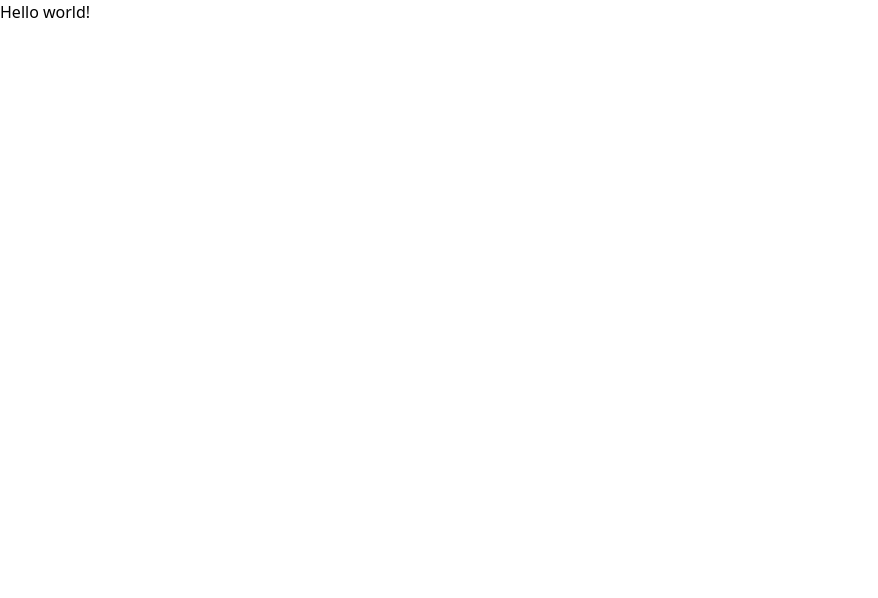
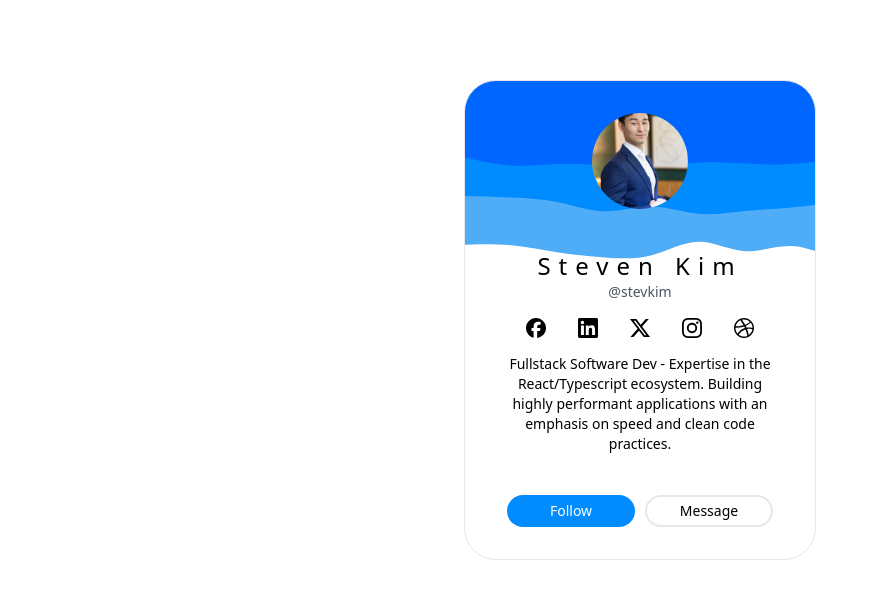
Before and after one commit to stevkim/100_Days_of_Frontend, a React (Vite) app: page / in a window 1280 px wide. Shown: the top 598 px of the page, without its empty margins (0-878 px from the left). Built offline with nearby package versions, Linux system fonts and the light colour scheme.

Commit message:
Day 1: 100 Days of Frontend challenge Profile card

```diff
--- a/package.json
+++ b/package.json
@@ -8,6 +8,7 @@
     "build": "tsc -b && vite build"
   },
   "dependencies": {
+    "lucide-react": "^0.397.0",
     "react": "^18.3.1",
     "react-dom": "^18.3.1"
   },
--- a/src/App.tsx
+++ b/src/App.tsx
@@ -1,9 +1,13 @@
+import ProfileCard from "./components/ProfileCard/ProfileCard";
+
 function App() {
-	return (
-		<>
-			<div>Hello world!</div>
-		</>
-	);
+  return (
+    <>
+      <section className="flex items-center justify-center p-20">
+        <ProfileCard />
+      </section>
+    </>
+  );
 }
 
 export default App;
--- /dev/null
+++ b/src/components/ProfileCard/ButtonWrapper.tsx
@@ -0,0 +1,13 @@
+import FollowBtn from "./Buttons/FollowBtn";
+import MessageBtn from "./Buttons/MessageBtn";
+
+const ButtonWrapper = () => {
+  return (
+    <div className="mt-auto flex w-full flex-row justify-evenly">
+      <FollowBtn />
+      <MessageBtn />
+    </div>
+  );
+};
+
+export default ButtonWrapper;
--- /dev/null
+++ b/src/components/ProfileCard/Buttons/FollowBtn.tsx
@@ -0,0 +1,11 @@
+const FollowBtn = () => {
+  return (
+    <button
+      className={`w-[8rem] rounded-full bg-[#008CFF] py-1 text-sm text-white hover:bg-[#0066FF]`}
+    >
+      Follow
+    </button>
+  );
+};
+
+export default FollowBtn;
--- /dev/null
+++ b/src/components/ProfileCard/Buttons/MessageBtn.tsx
@@ -0,0 +1,11 @@
+const MessageBtn = () => {
+  return (
+    <button
+      className={`w-[8rem] rounded-full border-2 py-1 text-sm hover:bg-gray-100`}
+    >
+      Message
+    </button>
+  );
+};
+
+export default MessageBtn;
--- /dev/null
+++ b/src/components/ProfileCard/Buttons/SocialsBtn.tsx
@@ -0,0 +1,18 @@
+interface Props {
+  link: string;
+  image: string;
+}
+
+const SocialsBtn = ({ link, image }: Props) => {
+  return (
+    <a href={link} target="_blank" className="hover:invert-[30%]">
+      <img
+        alt={"Logo for social site leading to " + link}
+        src={image}
+        className={`h-5 w-5`}
+      />
+    </a>
+  );
+};
+
+export default SocialsBtn;
--- /dev/null
+++ b/src/components/ProfileCard/Headline.tsx
@@ -0,0 +1,9 @@
+interface Props {
+  headline: string;
+}
+
+const Headline = ({ headline }: Props) => {
+  return <div className="text-sm">{headline}</div>;
+};
+
+export default Headline;
--- /dev/null
+++ b/src/components/ProfileCard/ProfileCard.tsx
@@ -0,0 +1,40 @@
+import Socials from "./Socials";
+import Headline from "./Headline";
+import ButtonWrapper from "./ButtonWrapper";
+import ProfileImage from "./ProfileImage";
+import { User } from "./data";
+import "./profileCard.css";
+
+const ProfileCard = () => {
+  const {
+    firstName,
+    lastName,
+    displayName,
+    headline,
+    image,
+    facebook,
+    instagram,
+    twitter,
+    dribbble,
+    linkedIn,
+  } = User;
+
+  return (
+    <div className="profile-card flex h-[30rem] w-[22rem] flex-col items-center justify-center gap-4 rounded-[2rem] border p-8 text-center">
+      <ProfileImage image={image} />
+      <div className="mt-auto">
+        <h4 className="text-2xl tracking-[.5rem]">
+          {firstName + " " + lastName}
+        </h4>
+        <h6 aria-label="display name" className="text-sm text-gray-600">
+          @{displayName}
+        </h6>
+      </div>
+      <Socials socials={{ facebook, instagram, twitter, dribbble, linkedIn }} />
+      <Headline headline={headline} />
+      <ButtonWrapper />
+    </div>
+  );
+};
+
+export default ProfileCard;
--- /dev/null
+++ b/src/components/ProfileCard/ProfileImage.tsx
@@ -0,0 +1,16 @@
+interface Props {
+  image: string;
+}
+
+const ProfileImage = ({ image }: Props) => {
+  return (
+    <div className="flex items-center justify-center">
+      <img
+        src={image}
+        className="aspect-square w-[6rem] rounded-full object-cover"
+      />
+    </div>
+  );
+};
+
+export default ProfileImage;
--- /dev/null
+++ b/src/components/ProfileCard/Socials.tsx
@@ -0,0 +1,32 @@
+import FacebookLogo from "@/assets/Social-Icons/Facebook_icon.svg";
+import DribbbleLogo from "@/assets/Social-Icons/Dribbble_logo.svg";
+import XLogo from "@/assets/Social-Icons/X_icon.svg";
+import InstagramLogo from "@/assets/Social-Icons/Instagram_icon.svg";
+import LinkedInLogo from "@/assets/Social-Icons/LinkedIn_logo.svg";
+import SocialsBtn from "./Buttons/SocialsBtn";
+
+interface Props {
+  socials: {
+    facebook: string;
+    instagram: string;
+    twitter: string;
+    dribbble: string;
+    linkedIn: string;
+  };
+}
+
+const Socials = ({ socials }: Props) => {
+  const { facebook, instagram, twitter, dribbble, linkedIn } = socials;
+
+  return (
+    <div className="flex flex-row gap-8">
+      <SocialsBtn link={facebook} image={FacebookLogo} />
+      <SocialsBtn link={linkedIn} image={LinkedInLogo} />
+      <SocialsBtn link={twitter} image={XLogo} />
+      <SocialsBtn link={instagram} image={InstagramLogo} />
+      <SocialsBtn link={dribbble} image={DribbbleLogo} />
+    </div>
+  );
+};
+
+export default Socials;
--- /dev/null
+++ b/src/components/ProfileCard/profileCard.css
@@ -0,0 +1,9 @@
+@tailwind components;
+
+@layer components {
+  .profile-card {
+    background-image: url("@/assets/Backgrounds/ProfileCardWaves.svg");
+    background-size: 120%;
+    background-repeat: no-repeat;
+  }
+}
```
Also changed, not shown: 1 other file (tests, documents, lock files or other folders).
